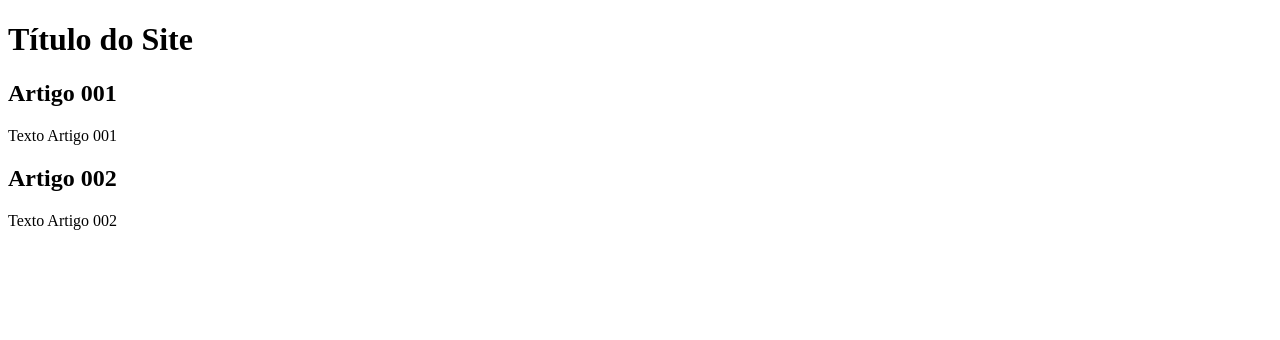
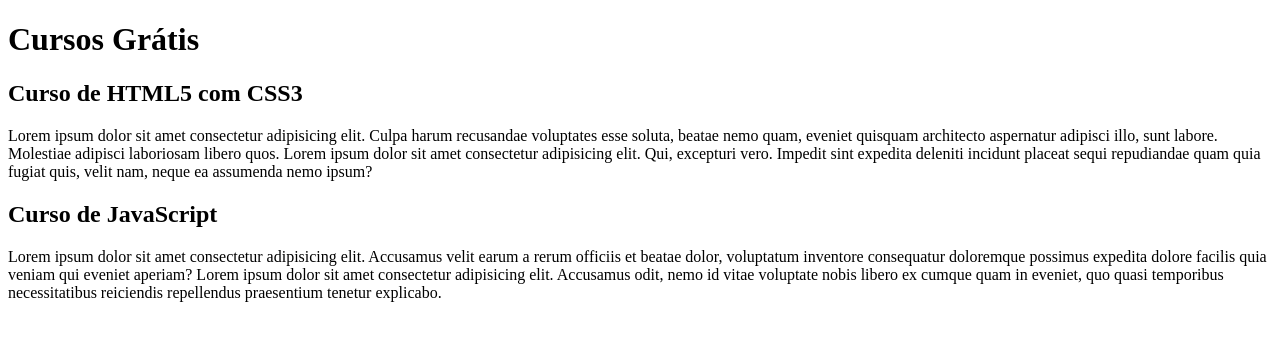
Before and after one commit to KairosMP/projeto-site, a plain HTML site: page index.html in a window 1280 px wide. Drawn offline with Linux system fonts and the light colour scheme.

Commit message:
comecei a escrever o conteudo

```diff
--- a/index.html
+++ b/index.html
@@ -9,15 +9,15 @@
 <body>
     <main>
         <header>
-            <h1>Título do Site</h1>
+            <h1>Cursos Grátis</h1>
         </header>
         <article>
-            <h2>Artigo 001</h2>
-            <p>Texto Artigo 001</p>
+            <h2>Curso de HTML5 com CSS3</h2>
+            <p>Lorem ipsum dolor sit amet consectetur adipisicing elit. Culpa harum recusandae voluptates esse soluta, beatae nemo quam, eveniet quisquam architecto aspernatur adipisci illo, sunt labore. Molestiae adipisci laboriosam libero quos. Lorem ipsum dolor sit amet consectetur adipisicing elit. Qui, excepturi vero. Impedit sint expedita deleniti incidunt placeat sequi repudiandae quam quia fugiat quis, velit nam, neque ea assumenda nemo ipsum?</p>
         </article>
         <article>
-            <h2>Artigo 002</h2>
-            <p>Texto Artigo 002</p>
+            <h2>Curso de JavaScript</h2>
+            <p>Lorem ipsum dolor sit amet consectetur adipisicing elit. Accusamus velit earum a rerum officiis et beatae dolor, voluptatum inventore consequatur doloremque possimus expedita dolore facilis quia veniam qui eveniet aperiam? Lorem ipsum dolor sit amet consectetur adipisicing elit. Accusamus odit, nemo id vitae voluptate nobis libero ex cumque quam in eveniet, quo quasi temporibus necessitatibus reiciendis repellendus praesentium tenetur explicabo.</p>
         </article>
     </main>
 </body>
```
